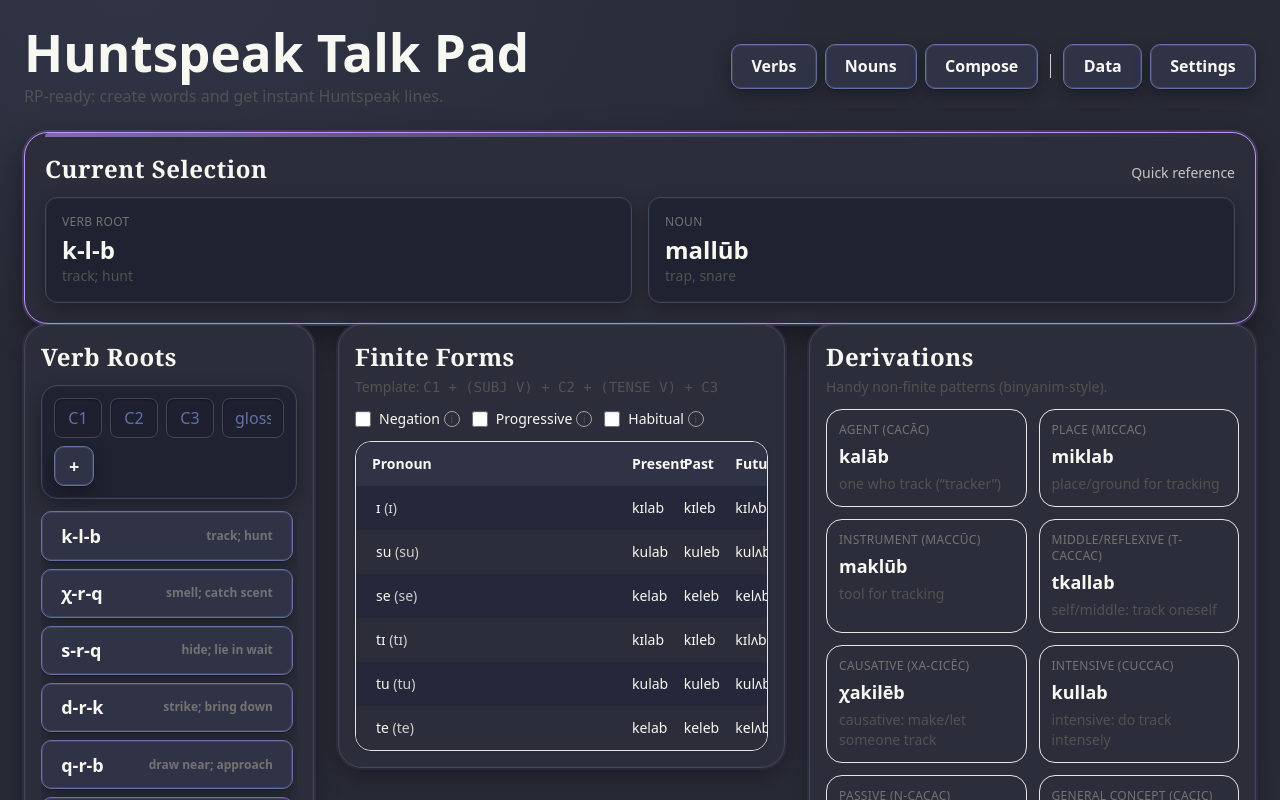
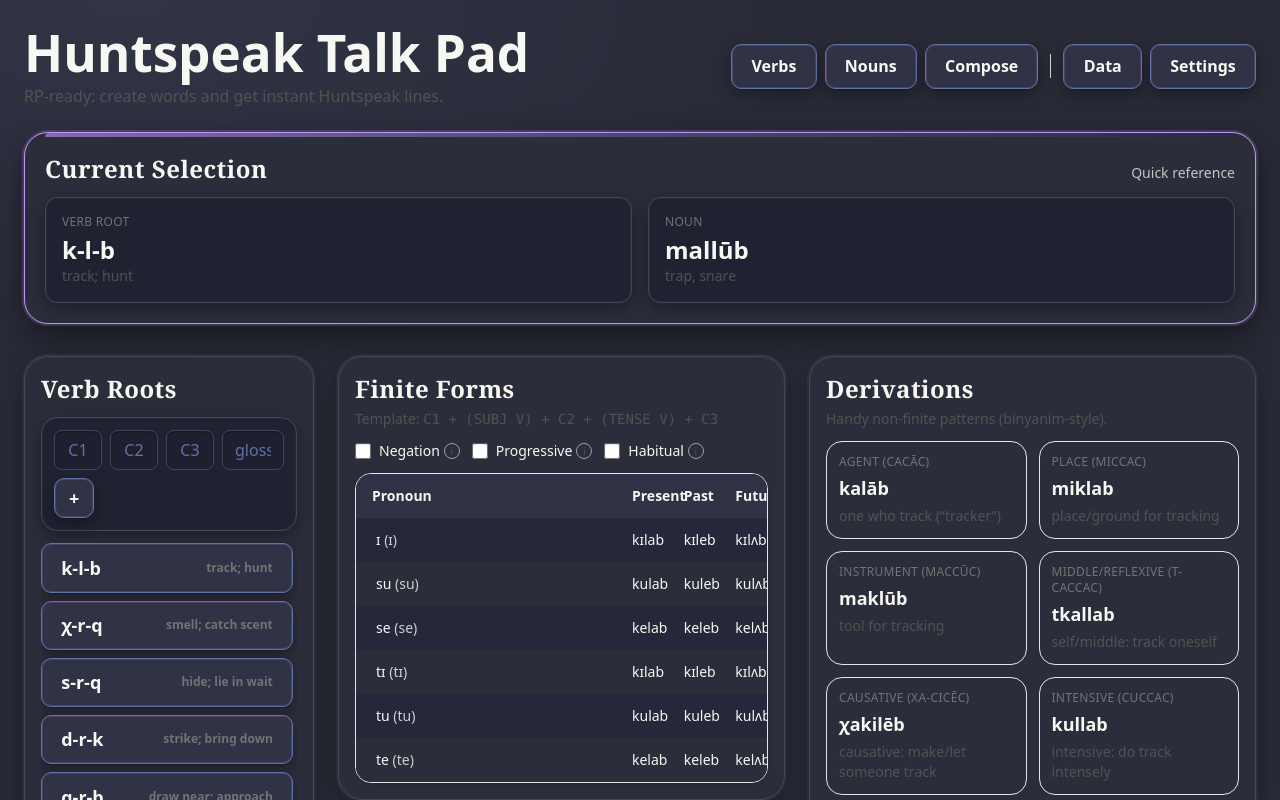
Before and after one commit to L1ghth0us3/Moontalk, a React (Vite) app: page / in a window 1280 px wide. Shown: the top 800 px of the page. Built offline with nearby package versions, Linux system fonts and the light colour scheme.

Commit message:
style(ui): add vertical spacing below SelectedSummary for clearer separation

```diff
--- a/src/components/SelectedSummary.tsx
+++ b/src/components/SelectedSummary.tsx
@@ -6,7 +6,7 @@ import type { Noun, Root } from "../types";
  */
 export default function SelectedSummary({ root, noun }: { root: Root | null; noun: Noun | null }) {
   return (
-    <section className="rounded-3xl border p-5 shadow-lg main-card fantasy-card overflow-hidden">
+    <section className="rounded-3xl border p-5 shadow-lg main-card fantasy-card overflow-hidden mb-6 md:mb-8">
       <div className="accent h-1 w-full rounded-t-3xl -mt-5 mb-4" />
       <div className="flex items-baseline justify-between mb-3">
         <h2 className="text-xl md:text-2xl font-semibold">Current Selection</h2>
```
